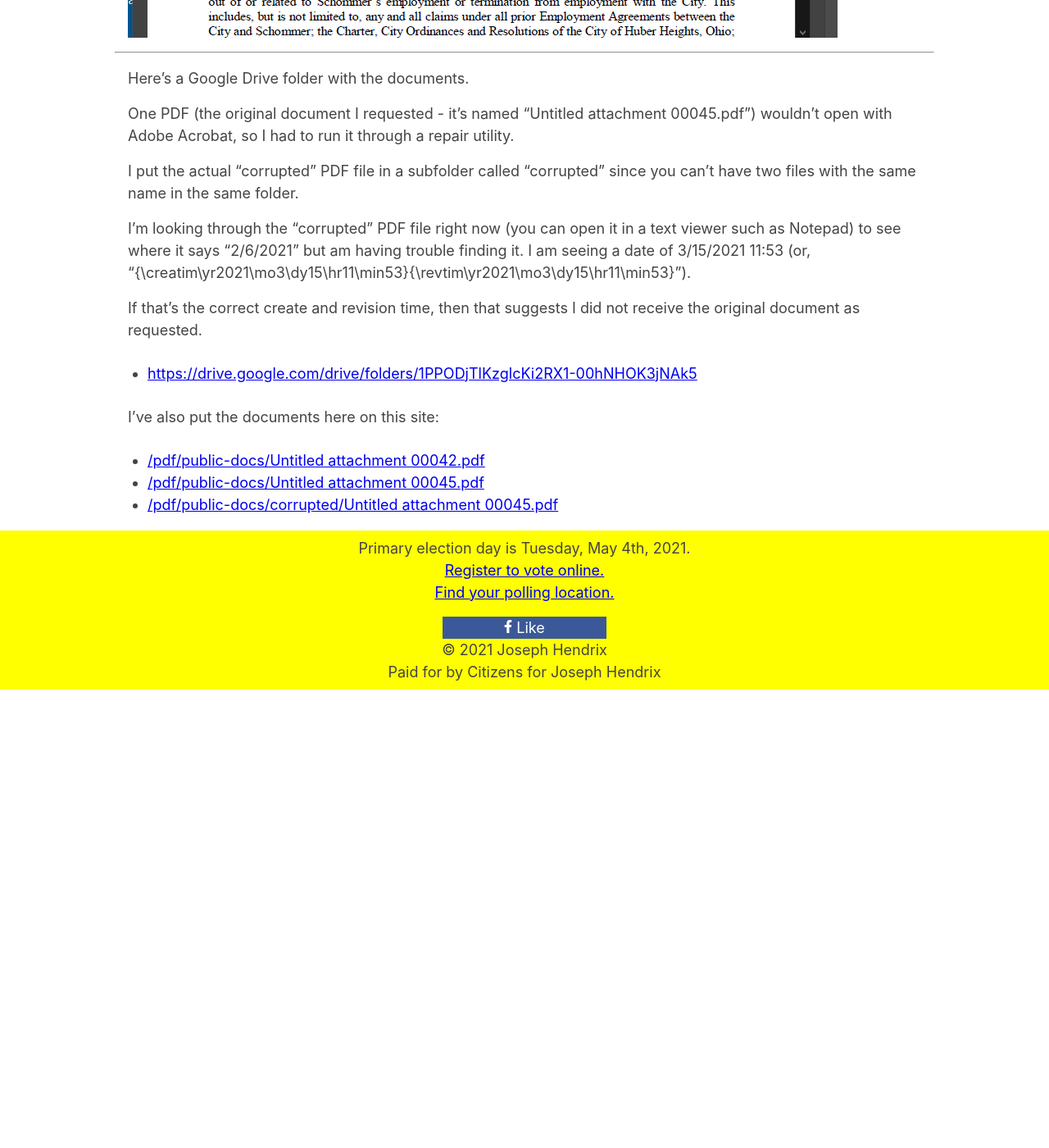
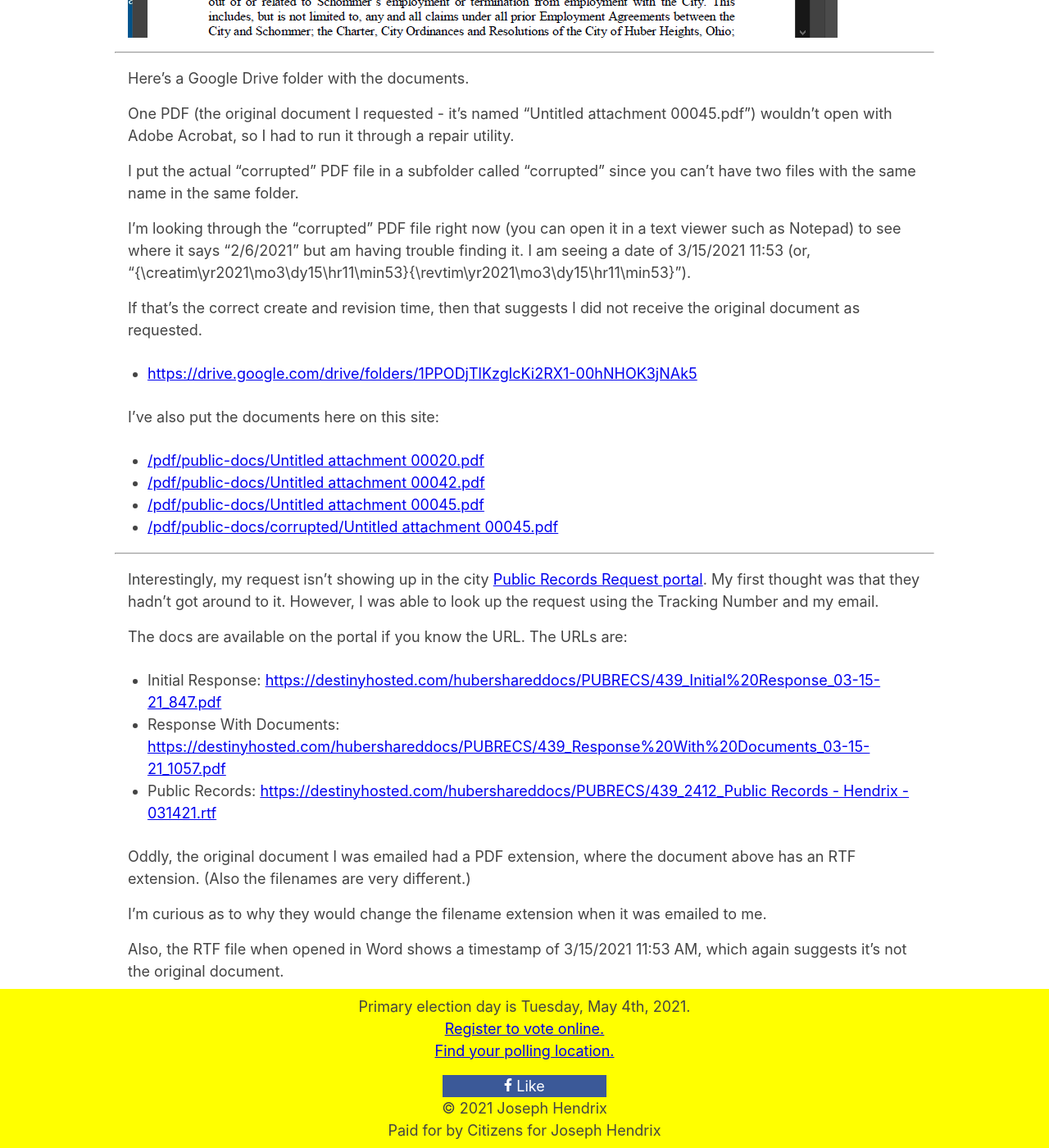
Before and after one commit to hendrixjoseph/joe4huberheights, a Jekyll site: the page built from _posts/2021-03-15-consultant-agreement-metadata.md, in a window 1280 px wide and 1400 px high, scrolled down 2346 px. Shown: the whole window at 82% size. Built offline with Jekyll 4.4.1, drawn with Linux system fonts in a browser that asks for light colours; before the commit the page ends 3187 px from its top, so only the background shows below that.

Commit message:
update post with more info

```diff
--- a/_posts/2021-03-15-consultant-agreement-metadata.md
+++ b/_posts/2021-03-15-consultant-agreement-metadata.md
@@ -42,6 +42,23 @@ If that's the correct create and revision time, then that suggests I did not rec
 
 I've also put the documents here on this site:
 
+* [/pdf/public-docs/Untitled attachment 00020.pdf](/pdf/public-docs/Untitled attachment 00020.pdf)
 * [/pdf/public-docs/Untitled attachment 00042.pdf](/pdf/public-docs/Untitled attachment 00042.pdf)
 * [/pdf/public-docs/Untitled attachment 00045.pdf](/pdf/public-docs/Untitled attachment 00045.pdf)
 * [/pdf/public-docs/corrupted/Untitled attachment 00045.pdf](/pdf/public-docs/corrupted/Untitled attachment 00045.pdf)
+
+---
+
+Interestingly, my request isn't showing up in the city [Public Records Request portal](https://destinyhosted.com/pubrec_charts.cfm?id=48237). My first thought was that they hadn't got around to it. However, I was able to look up the request using the Tracking Number and my email.
+
+The docs are available on the portal if you know the URL. The URLs are:
+
+* Initial Response: <https://destinyhosted.com/hubershareddocs/PUBRECS/439_Initial%20Response_03-15-21_847.pdf>
+* Response With Documents: <https://destinyhosted.com/hubershareddocs/PUBRECS/439_Response%20With%20Documents_03-15-21_1057.pdf>
+* Public Records: <https://destinyhosted.com/hubershareddocs/PUBRECS/439_2412_Public Records - Hendrix - 031421.rtf>
+
+Oddly, the original document I was emailed had a PDF extension, where the document above has an RTF extension. (Also the filenames are very different.)
+
+I'm curious as to why they would change the filename extension when it was emailed to me.
+
+Also, the RTF file when opened in Word shows a timestamp of 3/15/2021 11:53 AM, which again suggests it's not the original document.
```
Also changed, not shown: 1 other file.
